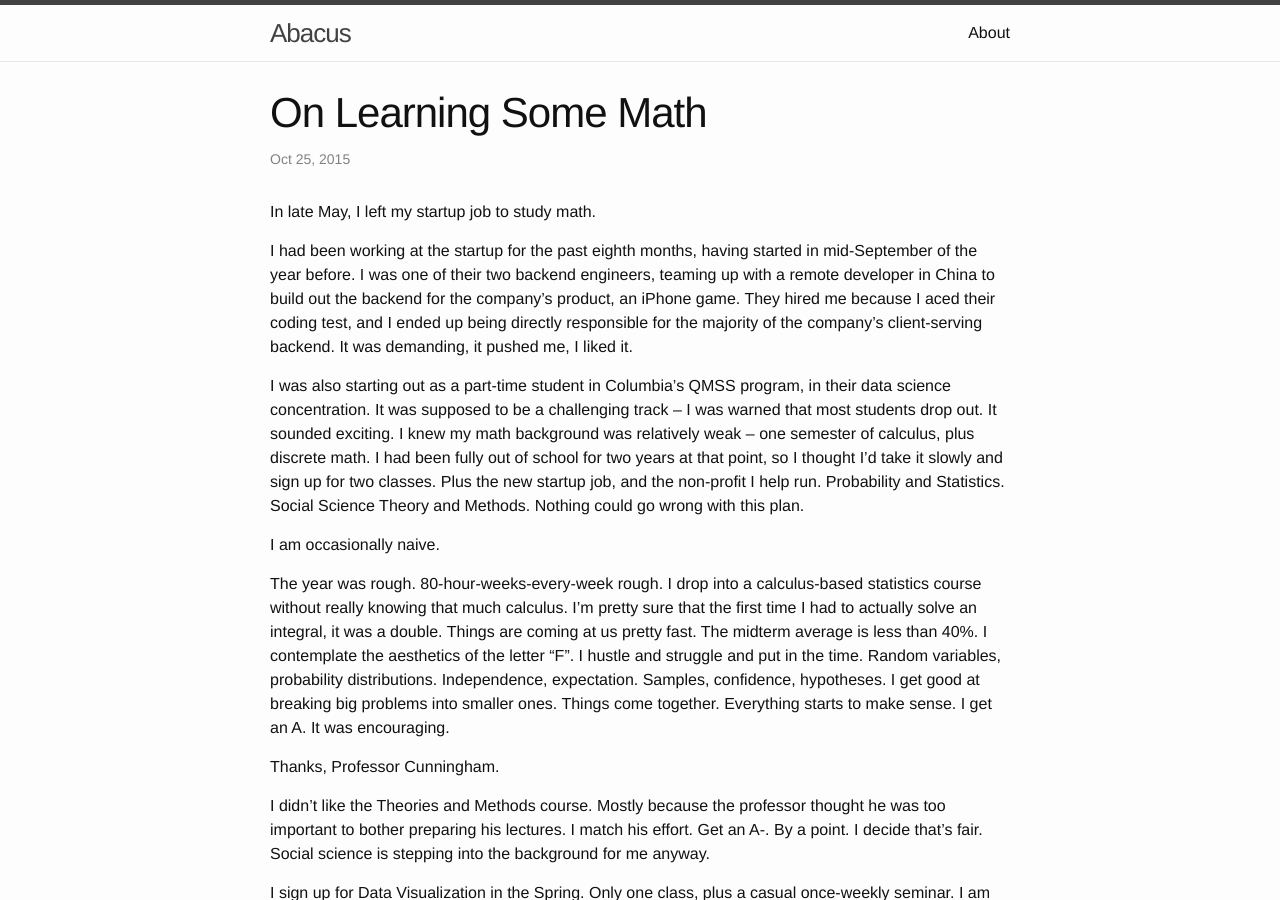
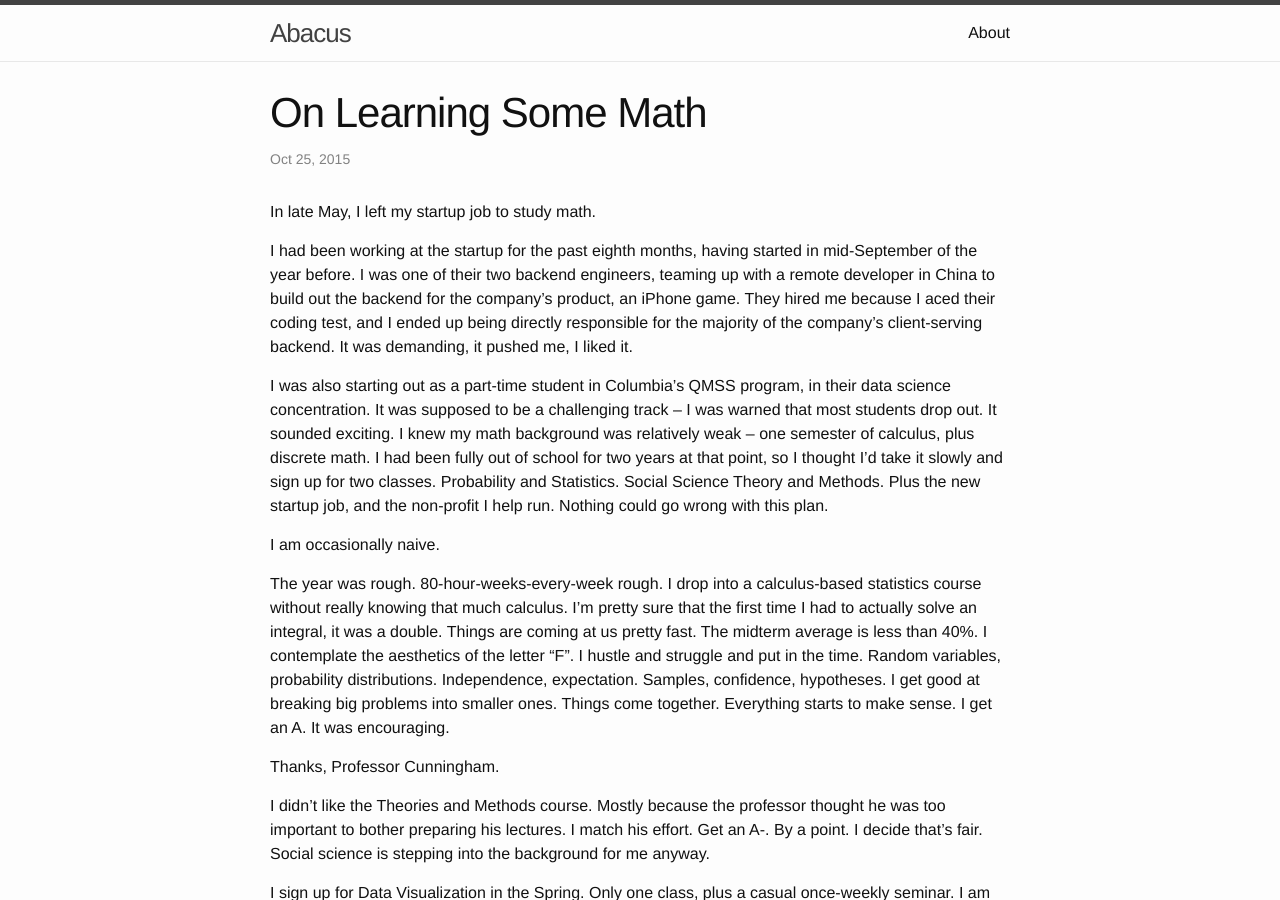
Before and after one commit to kronosapiens/kronosapiens.github.io, a Jekyll site: the page built from _posts/2015-10-25-on-learning-some-math.md, in a window 1280 px wide and 900 px high. Built offline with Jekyll 4.4.1, drawn with Linux system fonts in a browser that asks for light colours; comment, search, counter and statistics services are not loaded.

Commit message:
reworked paragraph

```diff
--- a/_posts/2015-10-25-on-learning-some-math.md
+++ b/_posts/2015-10-25-on-learning-some-math.md
@@ -13,7 +13,7 @@ In late May, I left my startup job to study math.
 
 I had been working at the startup for the past eighth months, having started in mid-September of the year before. I was one of their two backend engineers, teaming up with a remote developer in China to build out the backend for the company's product, an iPhone game. They hired me because I aced their coding test, and I ended up being directly responsible for the majority of the company's client-serving backend. It was demanding, it pushed me, I liked it.
 
-I was also starting out as a part-time student in Columbia's QMSS program, in their data science concentration. It was supposed to be a challenging track -- I was warned that most students drop out. It sounded exciting. I knew my math background was relatively weak -- one semester of calculus, plus discrete math. I had been fully out of school for two years at that point, so I thought I'd take it slowly and sign up for two classes. Plus the new startup job, and the non-profit I help run. Probability and Statistics. Social Science Theory and Methods. Nothing could go wrong with this plan.
+I was also starting out as a part-time student in Columbia's QMSS program, in their data science concentration. It was supposed to be a challenging track -- I was warned that most students drop out. It sounded exciting. I knew my math background was relatively weak -- one semester of calculus, plus discrete math. I had been fully out of school for two years at that point, so I thought I'd take it slowly and sign up for two classes. Probability and Statistics. Social Science Theory and Methods. Plus the new startup job, and the non-profit I help run. Nothing could go wrong with this plan.
 
 I am occasionally naive.
 
```
